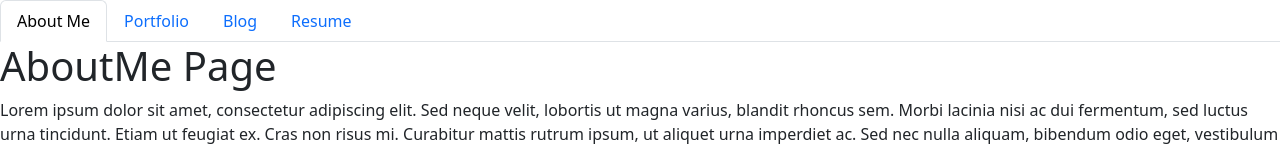
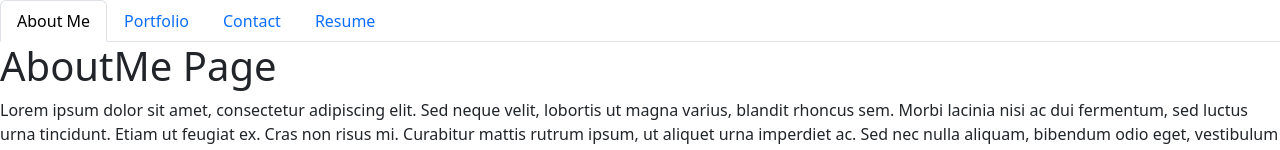
Before and after one commit to dakenny5241/react-portfolio-project, a React (Create React App) app: page / in a window 1280 px wide. Shown: the top 150 px of the page. Built offline with nearby package versions, Linux system fonts and the light colour scheme.

Commit message:
changing Blog component to Contact component -2

```diff
--- a/src/components/NavTabs.js
+++ b/src/components/NavTabs.js
@@ -28,12 +28,12 @@ function NavTabs({ currentPage, handlePageChange }) {
       </li>
       <li className="nav-item">
         <a
-          href="#blog"
-          onClick={() => handlePageChange('Blog')}
+          href="#contact"
+          onClick={() => handlePageChange('Contact')}
           // Check to see if the currentPage is `Blog`, and if so we use the active link class from bootstrap. Otherwise, we set it to a normal nav-link
-          className={currentPage === 'Blog' ? 'nav-link active' : 'nav-link'}
+          className={currentPage === 'Contact' ? 'nav-link active' : 'nav-link'}
         >
-          Blog
+          Contact
         </a>
       </li>
       <li className="nav-item">
```
